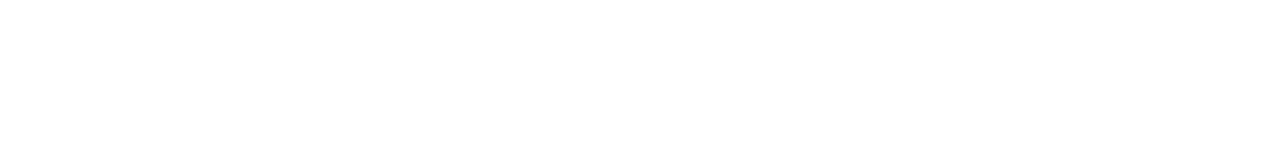
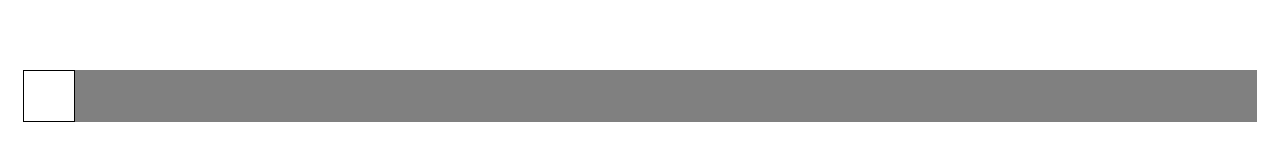
Before and after one commit to hrigoberto/light_bright, a website: page public/html/index.html in a window 1280 px wide. Drawn offline with nearby package versions, Linux system fonts and the light colour scheme; files that its build step writes are made by us from their sources; files whose address does not match are found by name.

Commit message:
new branch cellGrid

```diff
--- a/public/css/main.css
+++ b/public/css/main.css
@@ -0,0 +1,16 @@
+.container {
+  margin-left: 15px;
+  margin-right: 15px;
+  margin-top: 70px;
+  background-color: grey;
+}
+
+.cell {
+  width: 50px;
+  height: 50px;
+  background-color: white;
+}
+
+.border {
+  border: solid 1px black;
+}
--- a/public/html/index.html
+++ b/public/html/index.html
@@ -6,6 +6,9 @@
   <link rel="stylesheet" href="css/main.css">
 </head>
 <body>
+  <div class="container">
+    <div class="cell border"></div>
+  </div>
 
   <script src="https://code.jquery.com/jquery-2.2.4.min.js"   integrity="sha256-BbhdlvQf/xTY9gja0Dq3HiwQF8LaCRTXxZKRutelT44="   crossorigin="anonymous"></script>
   <script src="js/app.js"></script>
```
